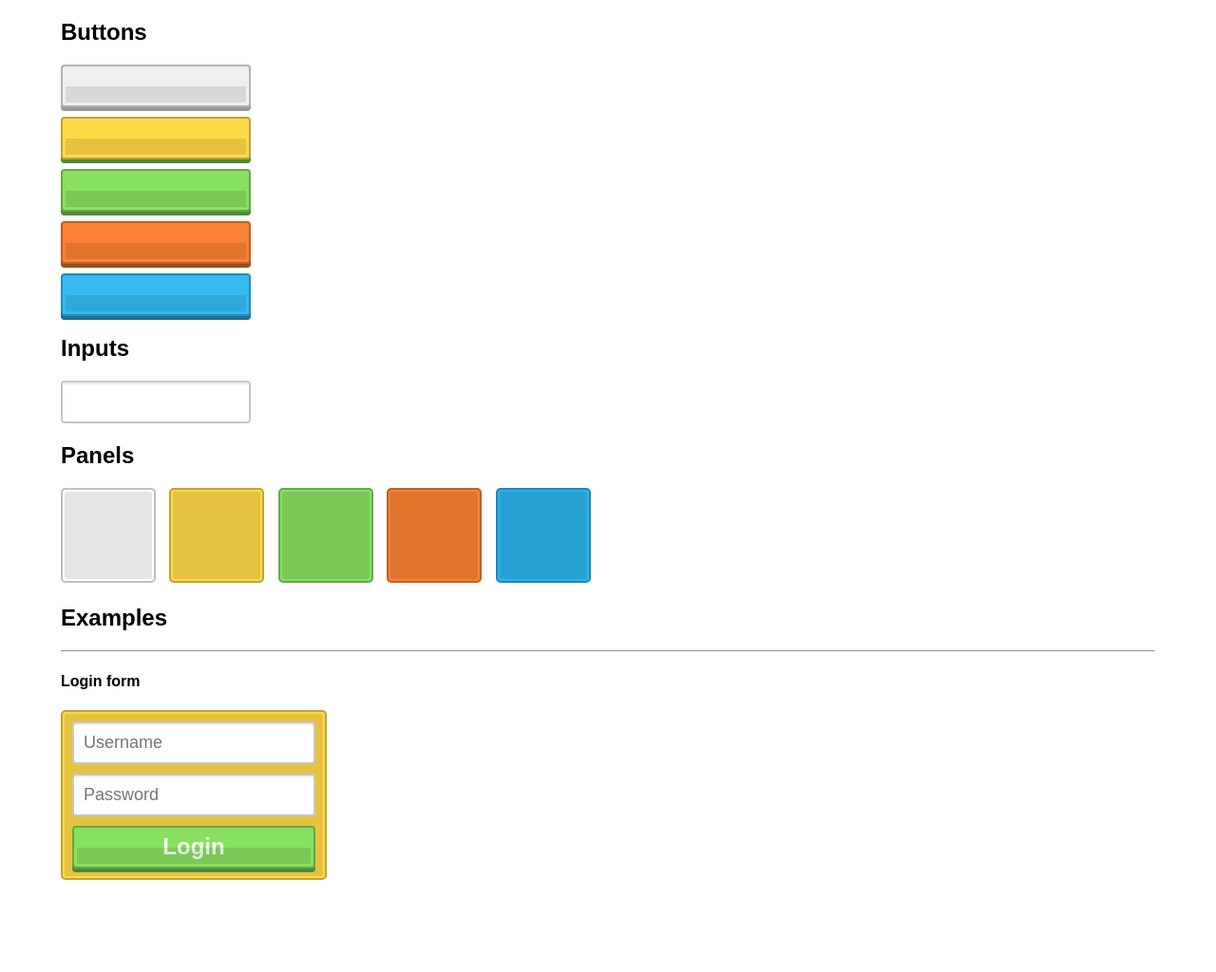
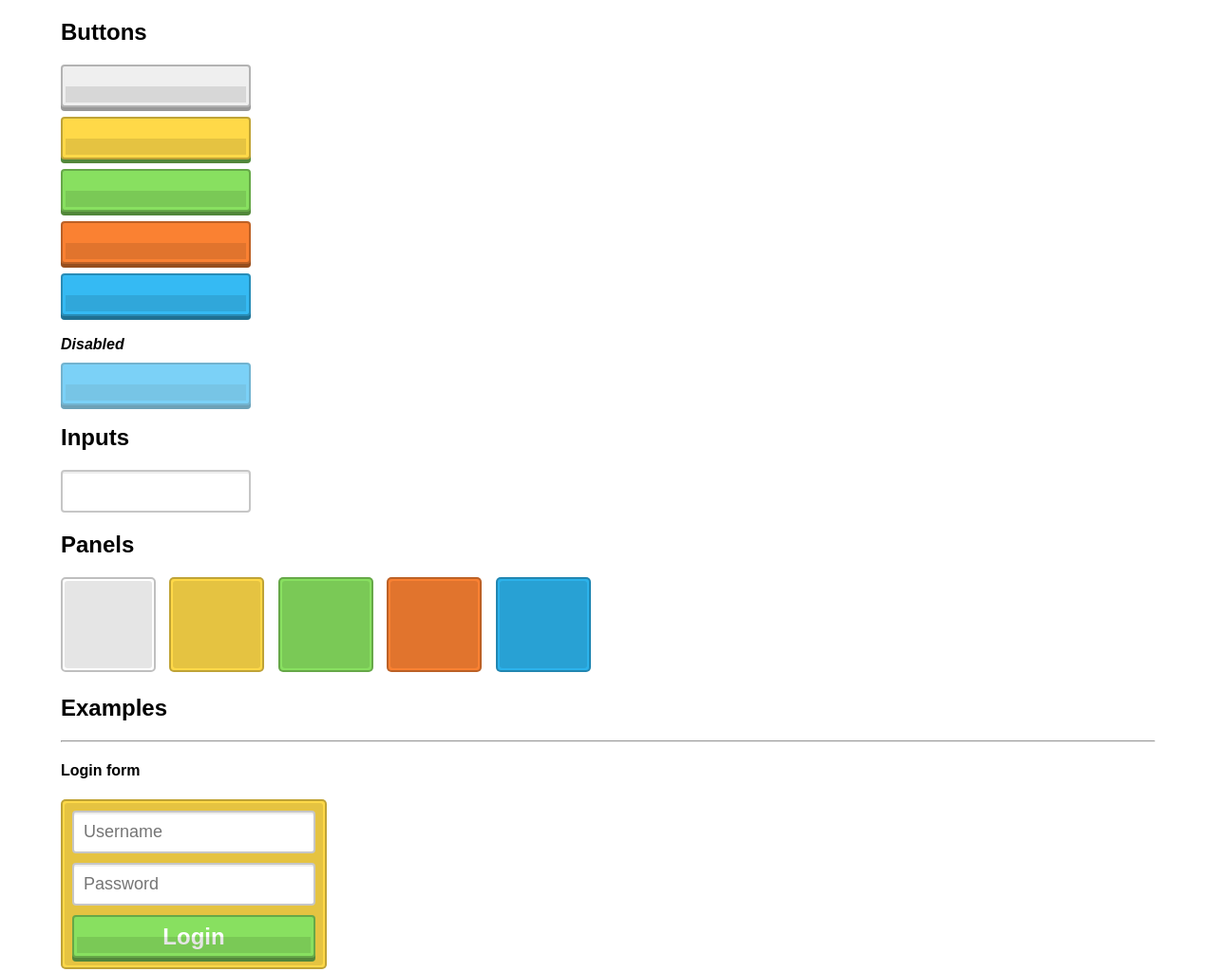
Before and after one commit to pixel-survival/ps-gui, a website: page index.html in a window 1280 px wide. Shown: the whole page at 95% size. Before the commit the page ends 947 px from the top, so only its background shows below. Drawn offline with Linux system fonts and the light colour scheme.

Commit message:
add disabled state

```diff
--- a/index.html
+++ b/index.html
@@ -64,6 +64,10 @@
             <button class="ps-button ps-button--green"></button>
             <button class="ps-button ps-button--red"></button>
             <button class="ps-button ps-button--blue"></button>
+            <h4>
+                <i>Disabled</i>
+            </h4>
+            <button class="ps-button ps-button--blue" disabled></button>
         </div>
         <h2>Inputs</h2>
         <div class="inputs">
--- a/src/button.scss
+++ b/src/button.scss
@@ -5,7 +5,6 @@
     border: 2px solid rgba(0, 0, 0, 0.25);
     position: relative;
     box-shadow: 0px 4px rgba(0, 0, 0, 0.4), 0px 4px #fff;
-    cursor: pointer;
     transition: all, .075s;
 
     &--yellow {
@@ -28,7 +27,7 @@
         box-shadow: 0px 4px rgba(0, 0, 0, 0.4), 0px 4px #35baf3;
     }
 
-    &:active {
+    &:not(:disabled):active {
         transform: translateY(4px);
         box-shadow: 0px 0px;
     }
@@ -39,8 +38,18 @@
         width: calc(100% - 6px);
         height: 42%;
         background: rgba(0, 0, 0, 0.1);
-        position: ABSOLUTE;
+        position: absolute;
         bottom: 3px;
         left: 3px;
     }
+
+    &:disabled {
+        opacity: 0.65;
+        pointer-events: none;
+        transform: none;
+    }
+
+    &:not(:disabled) {
+        cursor: pointer;
+    }
 }
```
Also changed, not shown: dist/ps.css.
